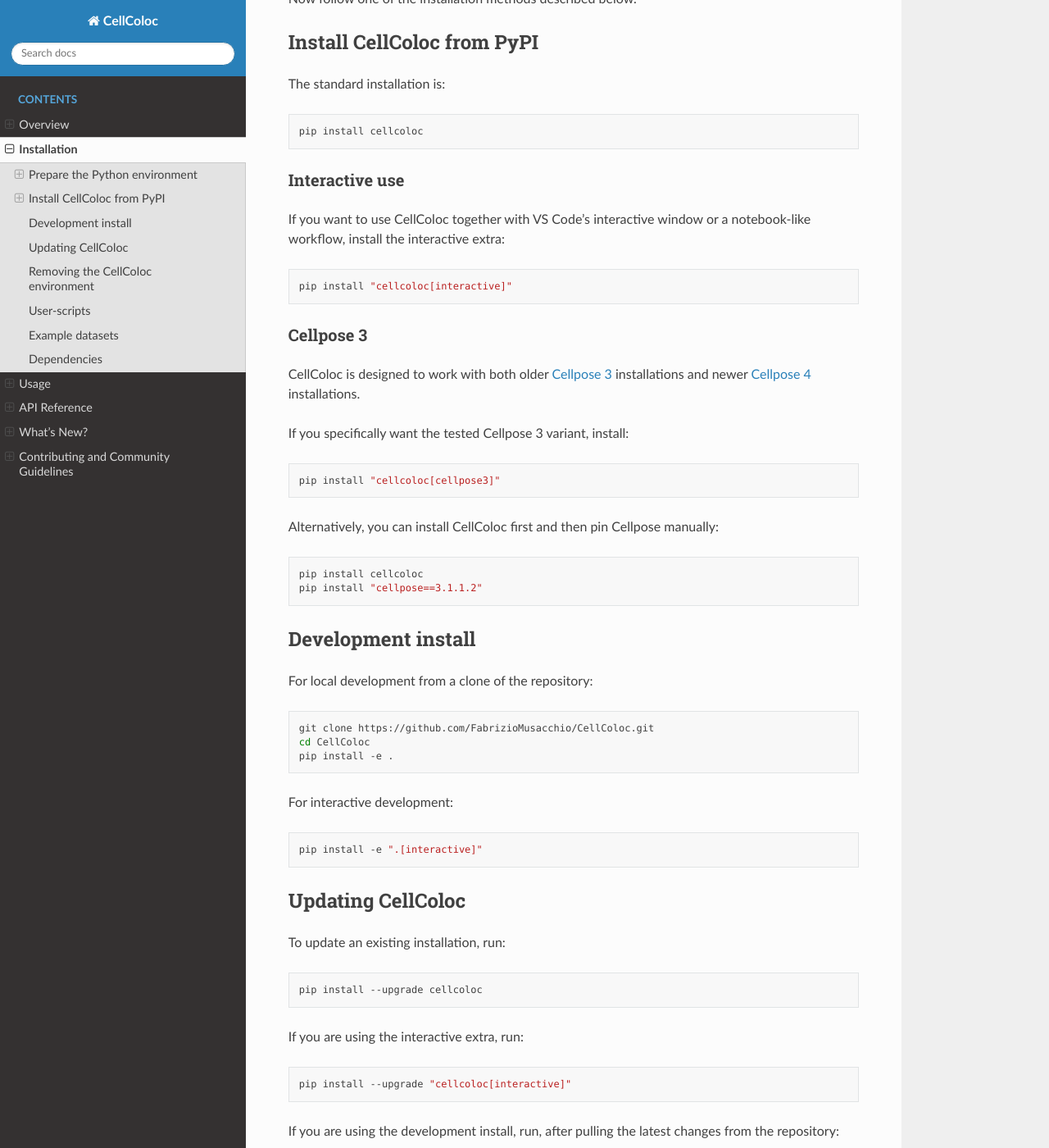
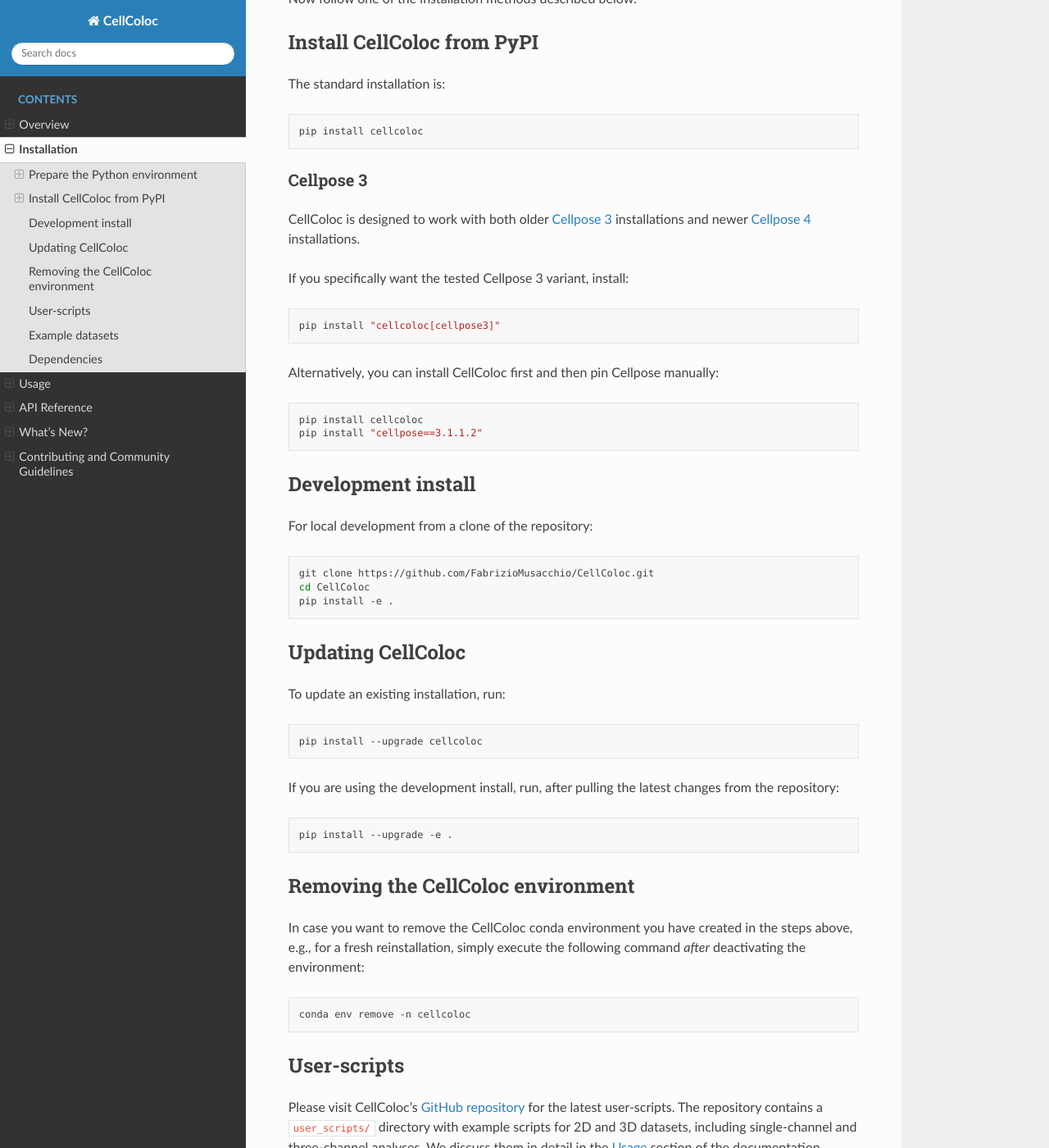
Before and after one commit to FabrizioMusacchio/cellcoloc, a Sphinx documentation site: the page built from docs/source/installation.rst, in a window 1280 px wide and 1400 px high, scrolled down 1054 px. Shown: the whole window at 82% size. Built offline with Sphinx 7.4.7 and the Read the Docs theme 3.1.0, drawn with Linux system fonts in a browser that asks for light colours; some of the changed text lies outside the part shown.

Commit message:
chore: update installation process and dependencies for CellColoc v0.0.6

```diff
--- a/docs/source/installation.rst
+++ b/docs/source/installation.rst
@@ -59,17 +59,6 @@
    pip install cellcoloc
 
 
-Interactive use
-^^^^^^^^^^^^^^^^
-
-If you want to use CellColoc together with VS Code's interactive window or a
-notebook-like workflow, install the interactive extra:
-
-.. code-block:: bash
-
-   pip install "cellcoloc[interactive]"
-
-
 Cellpose 3
 ^^^^^^^^^^
 
@@ -101,12 +90,6 @@
    cd CellColoc
    pip install -e .
 
-For interactive development:
-
-.. code-block:: bash
-
-   pip install -e ".[interactive]"
-
 Updating CellColoc
 ------------------
 
@@ -116,24 +99,12 @@
 
    pip install --upgrade cellcoloc
 
-If you are using the interactive extra, run:
-
-.. code-block:: bash
-
-   pip install --upgrade "cellcoloc[interactive]"
-
 If you are using the development install, run, after
 pulling the latest changes from the repository:
 
 .. code-block:: bash
 
    pip install --upgrade -e .
-
-or, for interactive development:
-
-.. code-block:: bash
-
-   pip install --upgrade -e ".[interactive]"
 
 Removing the CellColoc environment
 ------------------------------------
@@ -174,7 +145,4 @@
 - ``openpyxl``
 - ``scikit-image``
 - ``appdirs``
-
-The optional interactive extra additionally provides:
-
 - ``ipykernel``
--- a/pyproject.toml
+++ b/pyproject.toml
@@ -4,7 +4,7 @@
 
 [project]
 name = "cellcoloc"
-version = "0.0.5"
+version = "0.0.6"
 description = "Interactive segmentation-based colocalization analysis for microscopy images"
 readme = "README.md"
 requires-python = ">=3.12,<3.13"
@@ -38,15 +38,13 @@
   "openpyxl",
   "scikit-image",
   "appdirs",
+  "ipykernel",
 ]
 
 [project.optional-dependencies]
 dev = [
   "pytest",
   "pytest-cov",
-]
-interactive = [
-  "ipykernel",
 ]
 cellpose3 = [
   "cellpose==3.1.1.2",
```
Also changed, not shown: CHANGELOG.md (+14 -1 lines), README.md (+1 -1 lines).
